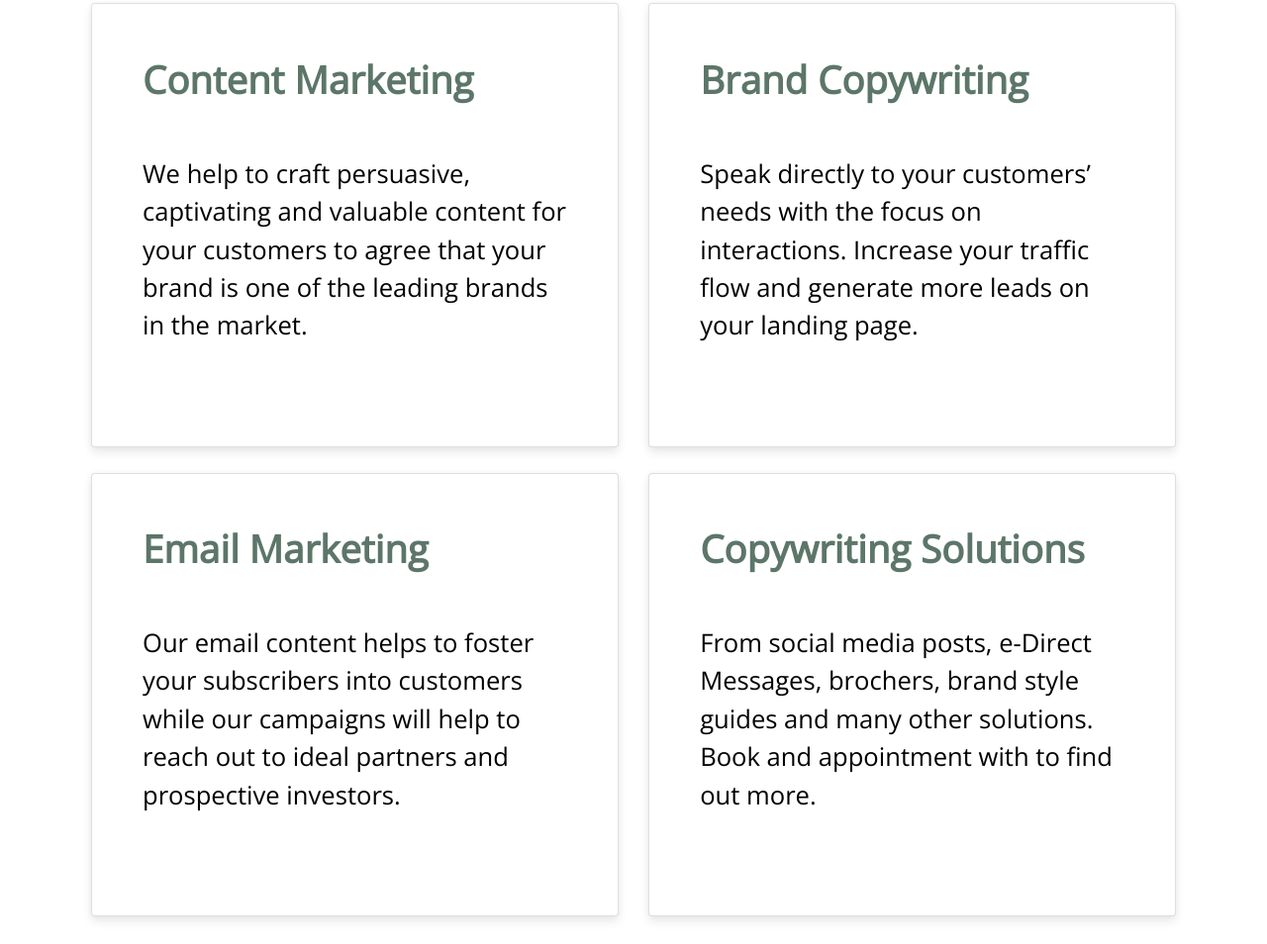
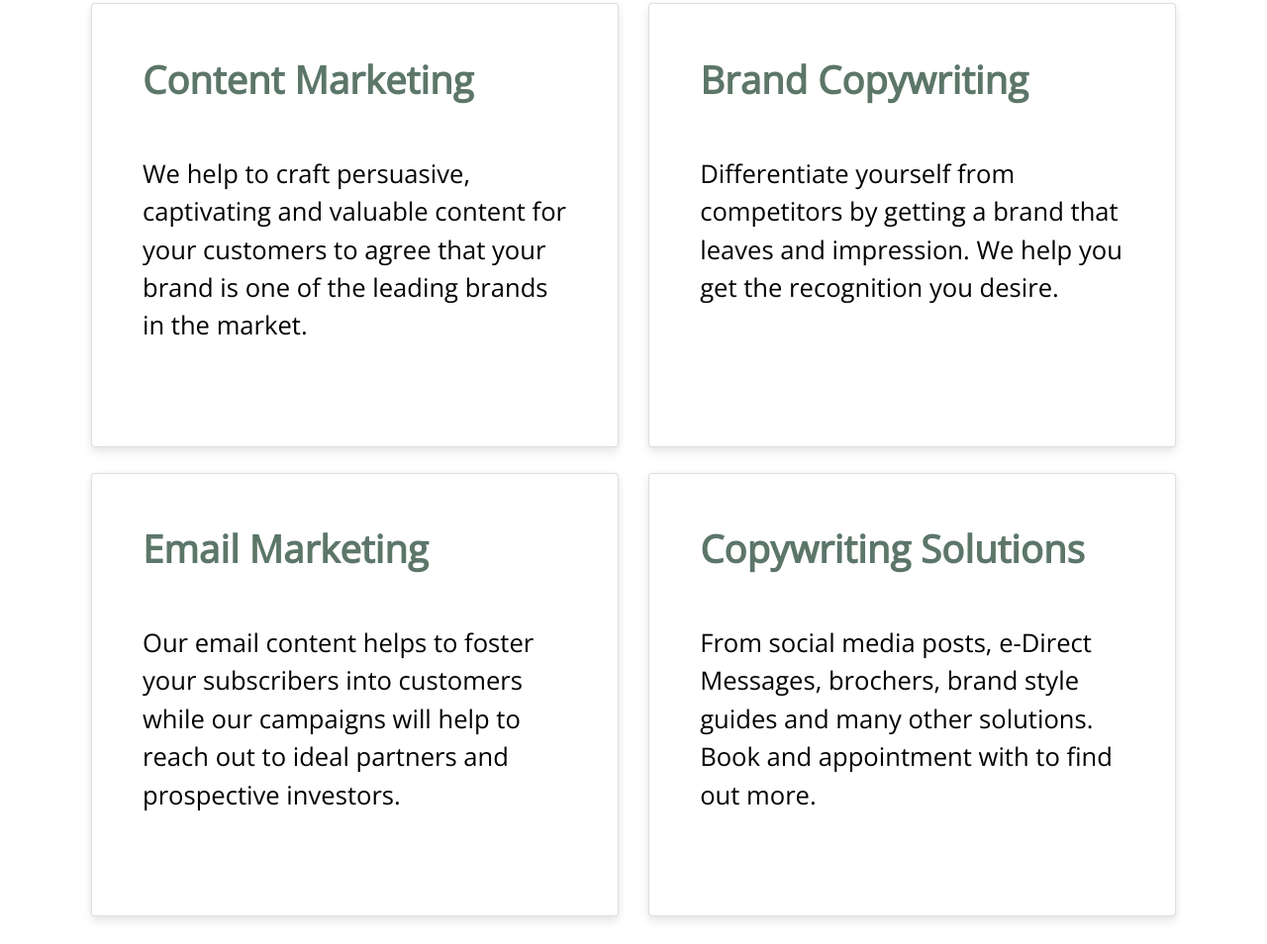
Before and after one commit to khorianders/writewan, a website: page index.html in a window 1280 px wide. Shown: the part 4121-5075 px from the top of the page at 99% size. Drawn offline with nearby package versions, Linux system fonts and the light colour scheme.

Commit message:
update brand copywriting

```diff
--- a/index.html
+++ b/index.html
@@ -259,7 +259,7 @@ gtag('js', new Date());
     <div class="card">
         <a class="card-block stretched-link text-decoration-none" href="./service-brandcopywriting.html">
             <h4>Brand Copywriting</h4>
-            <p>Speak directly to your customers’ needs with the focus on interactions. Increase your traffic  flow and generate more leads on your landing page.</p>
+            <p>Differentiate yourself from competitors by getting a brand that leaves and impression. We help you get the recognition you desire.</p>
         </a>
     </div>
     </div>
```
Also changed, not shown: services.html (+1 -1 lines).
